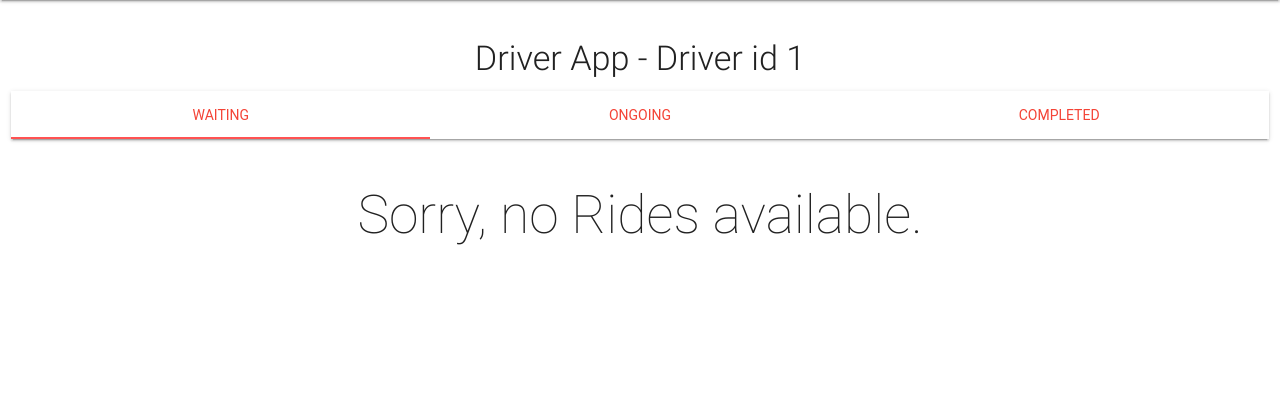
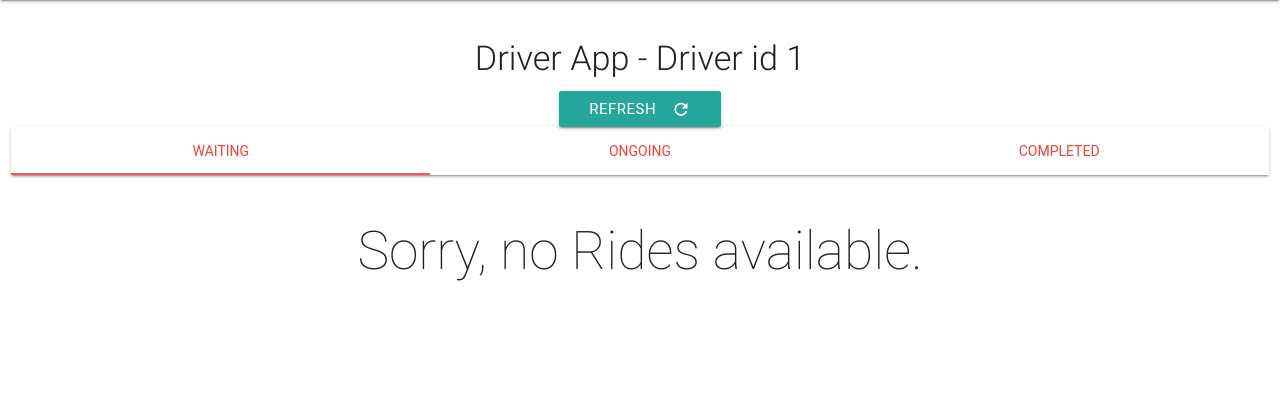
Before and after one commit to kapishps/ola-queuing-system, a Django app: page /driver/1 in a window 1280 px wide. Shown: the part 64-484 px from the top of the page. Run offline with Django 3.2, Linux system fonts and the light colour scheme; data comes from the database, SQL or seed files in the repository; both versions use the stored data as it was after the commit; some libraries are stand-ins or nearby versions; some web fonts are replaced.

Commit message:
basic funtionality working

```diff
--- a/DocsApp/settings.py
+++ b/DocsApp/settings.py
@@ -25,7 +25,7 @@ SECRET_KEY = '^+x#v+jg+5h#b@eb7*1vb1#1!*#5n28n2lx$lup_o6fs$y(l88'
 # SECURITY WARNING: don't run with debug turned on in production!
 DEBUG = True
 
-ALLOWED_HOSTS = []
+ALLOWED_HOSTS = ['*',]
 
 
 # Application definition
--- a/core/views.py
+++ b/core/views.py
@@ -1,5 +1,6 @@
 from django.shortcuts import render
 from django.http import HttpResponseRedirect
+from django.urls import reverse
 
 from core.forms import userinput
 from core.models import customer,driver,pickup_req
@@ -19,6 +20,8 @@ def driver_view(request,id):
         context = {}
         context['driver_id'] = id
         curr_driver = driver.objects.get(pk=id)
+
+        context['refresh_url'] = curr_driver.get_absolute_url()
 
         # print(curr_driver)
         waiting = pickup_req.objects.filter(status='W')
@@ -103,6 +106,8 @@ def dashboard_view(request):
 
         if i.driver:
             d['driver_id'] = i.driver.driver_id
+            if i.status == 'O' and int((timezone.now() - i.accepted_at).total_seconds() / 60) >=5:
+                i.status = 'C'
         else:
             d['driver_id'] = 'None'
 
@@ -127,10 +132,11 @@ def pick_req(request):
 
     ongoing = pickup_req.objects.filter(status='O', driver=curr_driver)
 
-    if ongoing.count() == 0:
+    if ongoing.count() == 0 and req.status == 'W':
         req.driver = curr_driver
         req.status = 'O'
         req.accepted_at = timezone.now()
         req.save()
 
+
     return HttpResponseRedirect(curr_driver.get_absolute_url())
--- /dev/null
+++ b/requirements.txt
@@ -0,0 +1,4 @@
+Django==2.0.3
+six==1.10.0
+gunicorn==19.6.0
+whitenoise==3.2
--- a/templates/base.html
+++ b/templates/base.html
@@ -37,7 +37,7 @@
 <footer class="page-footer teal" style="!important;padding-top: 0">
     <div class="footer-copyright">
         <div class="container">© 2018 Copyright Kapish
-            <a class="grey-text text-lighten-4 right" href="/admin">Django Admin</a></div>
+            <a class="grey-text text-lighten-4 right" href="/admin" target="_blank">Django Admin</a></div>
     </div>
 </footer>
 </body>
--- a/templates/dashboard.html
+++ b/templates/dashboard.html
@@ -6,6 +6,9 @@
 {% block body %}
     <div class="row">
         <h4 class="center-align" style="font-weight: 300; margin-top: 0px;">Dashboard</h4>
+    <div class="col s12 center-align">
+    <a href="/dashboard" class="waves-effect waves-light btn center-align"><i class="material-icons right">refresh</i>Refresh</a>
+    </div>
     <div class="container">
         <div class="col s12 m12" style="margin-top: 0px;">
             <table class="striped bordered centered ">
--- a/templates/driver.html
+++ b/templates/driver.html
@@ -7,6 +7,9 @@
 
     <div class="row">
         <h4 class="center-align" style="font-weight: 300">Driver App - Driver id {{ driver_id }}</h4>
+    <div class="col s12 center-align">
+    <a href="{{ refresh_url }}" class="waves-effect waves-light btn center-align"><i class="material-icons right">refresh</i>Refresh</a>
+    </div>
         <div class="col s12 ">
             <ul class="tabs tab-demo z-depth-1">
                 <li class="tab col s4 ">
@@ -24,7 +27,7 @@
                 {% for ride in Waiting %}
                     <div class="card hoverable">
                         <div class="card-content">
-                            <span class="card-title grey-text text-darken-4">Req. Id: {{ ride.req_id }} | Cust. Id: {{ ride.customer_id }}</span>
+                            <span class="card-title grey-text text-darken-4 ">Req. Id: {{ ride.req_id }} | Cust. Id: {{ ride.customer_id }}</span>
                             <p class="center-align"><strong>{{ ride.time_elapsed }} mins ago </strong></p>
                         </div>
                         <div class="card-action" style="margin-top: -10px;">
@@ -32,7 +35,7 @@
                                 {% csrf_token %}
                                 <input type="hidden" name="req_id" value="{{ ride.req_id}}">
                                 <input type="hidden" name="driver_id" value="{{ driver_id }}">
-                                <button class="btn waves-effect waves-light" type="submit" style="float: right;margin-top:-15px;margin-bottom: 5px;margin-right: 10px;">Select
+                                <button class="btn waves-effect waves-light disabled" type="submit" style="float: right;margin-top:-15px;margin-bottom: 5px;margin-right: 10px;">Select
                                     <i class="material-icons right">send</i>
                                 </button>
                             </form>
```
Also changed, not shown: db.sqlite3, 1 other file.
